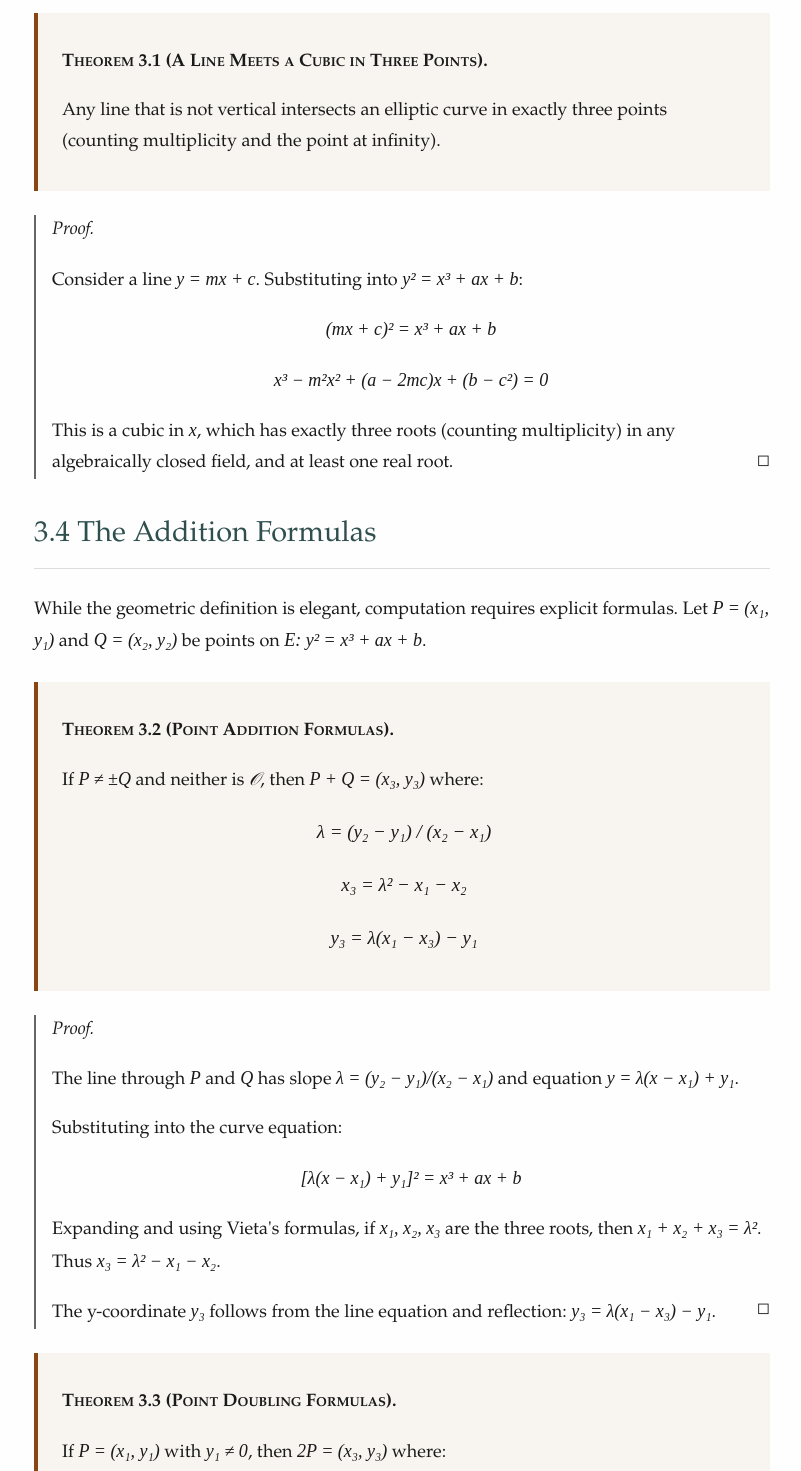
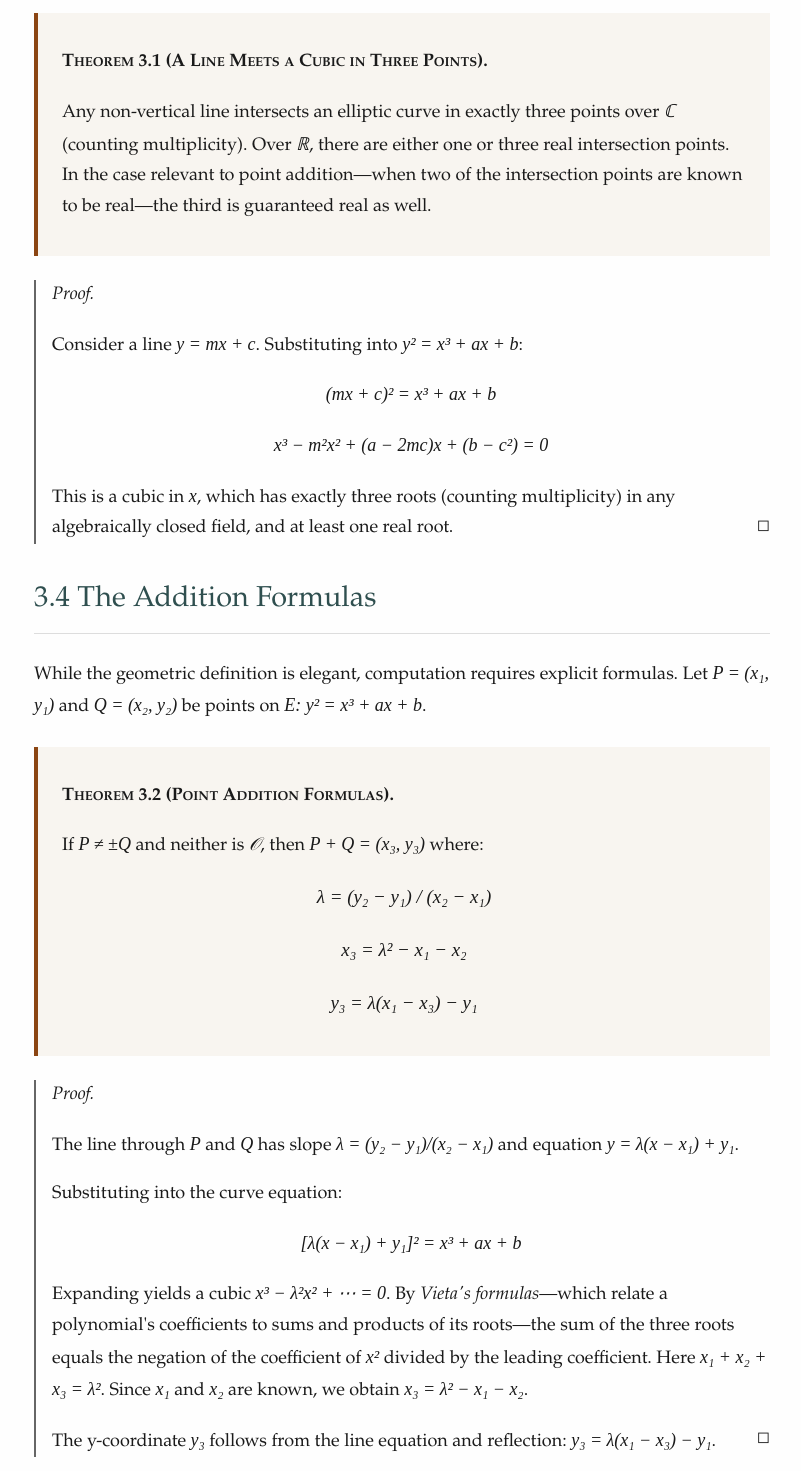
Before and after one commit to elementarybitcoin/elementarybitcoin.github.io, a plain HTML site: page chapters/03-elliptic-curves-real.html in a window 1280 px wide. Shown: the part 4580-6051 px from the top of the page, without its empty margins (238-1039 px from the left). Drawn offline with Linux system fonts and the light colour scheme.

Commit message:
Fix Theorem 3.1 precision and add Vieta's explanation in Ch 3
- Theorem 3.1: Qualify "exactly three points" to distinguish ℂ vs ℝ;
  note that when two intersection points are known real, the third is too
- Proof of Theorem 3.2: Explain Vieta's formulas (sum of roots = negation
  of x² coefficient / leading coefficient) instead of assuming reader knows

Fixes #45

```diff
--- a/chapters/03-elliptic-curves-real.html
+++ b/chapters/03-elliptic-curves-real.html
@@ -344,8 +344,11 @@
             <div class="theorem">
                 <p class="theorem-title">Theorem 3.1 (A Line Meets a Cubic in Three Points)</p>
                 <p>
-                    Any line that is not vertical intersects an elliptic curve in exactly three
-                    points (counting multiplicity and the point at infinity).
+                    Any non-vertical line intersects an elliptic curve in exactly three
+                    points over <span class="math">ℂ</span> (counting multiplicity). Over
+                    <span class="math">ℝ</span>, there are either one or three real intersection
+                    points. In the case relevant to point addition—when two of the
+                    intersection points are known to be real—the third is guaranteed real as well.
                 </p>
             </div>
 
@@ -409,9 +412,13 @@
                     <span class="math">[λ(x − x₁) + y₁]² = x³ + ax + b</span>
                 </p>
                 <p>
-                    Expanding and using Vieta's formulas, if <span class="math">x₁, x₂, x₃</span>
-                    are the three roots, then <span class="math">x₁ + x₂ + x₃ = λ²</span>.
-                    Thus <span class="math">x₃ = λ² − x₁ − x₂</span>.
+                    Expanding yields a cubic <span class="math">x³ − λ²x² + ⋯ = 0</span>.
+                    By <em>Vieta's formulas</em>—which relate a polynomial's coefficients to
+                    sums and products of its roots—the sum of the three roots equals the
+                    negation of the coefficient of <span class="math">x²</span> divided by the
+                    leading coefficient. Here <span class="math">x₁ + x₂ + x₃ = λ²</span>.
+                    Since <span class="math">x₁</span> and <span class="math">x₂</span> are known,
+                    we obtain <span class="math">x₃ = λ² − x₁ − x₂</span>.
                 </p>
                 <p>
                     The y-coordinate <span class="math">y₃</span> follows from the line equation
```
